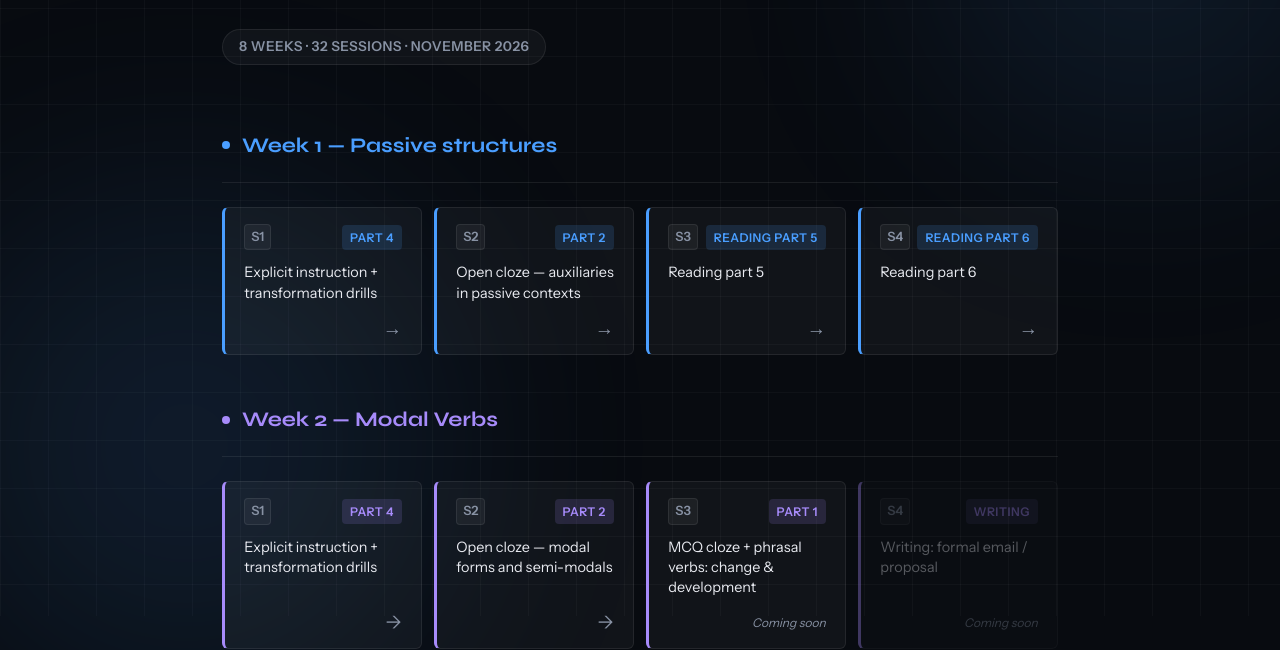
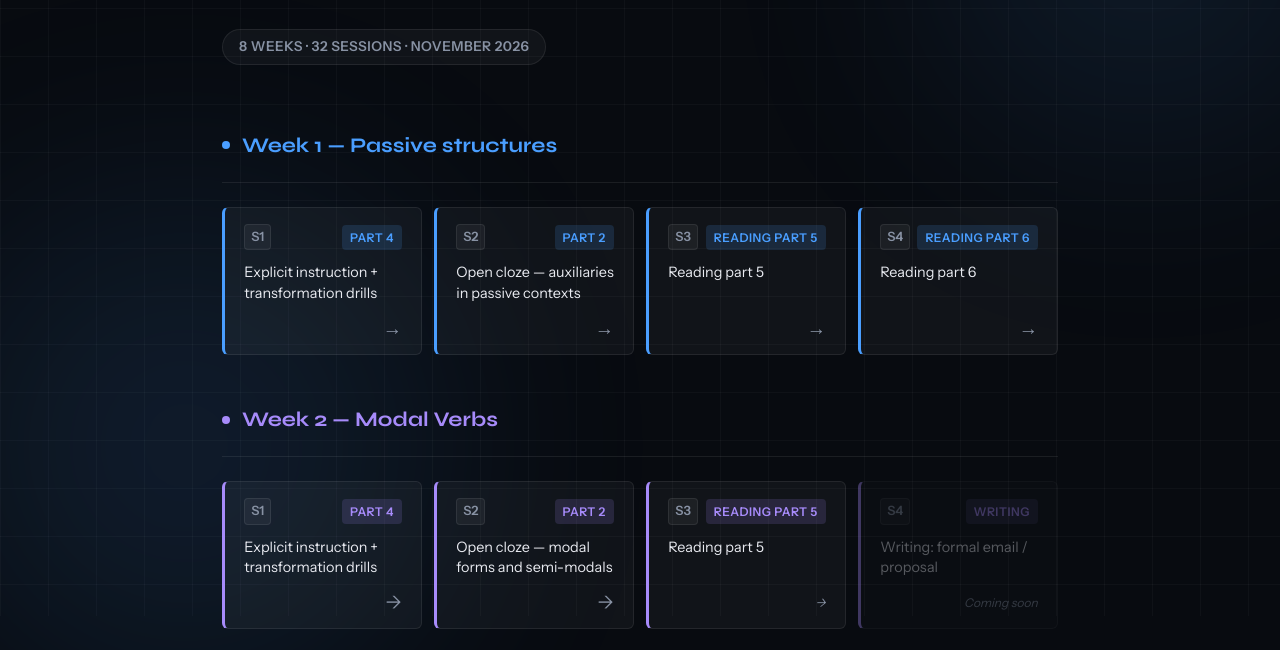
Before and after one commit to jorgeoliart/al-cae-preparation, a website built with Vite: page index.html in a window 1280 px wide. Shown: the part 184-834 px from the top of the page. Built offline with nearby package versions, Linux system fonts and the light colour scheme.

Commit message:
Correct panel text on index

```diff
--- a/index.html
+++ b/index.html
@@ -351,10 +351,10 @@
                     <a href="cae_s3_w2_reading.html" class="card">
                         <div class="card-top">
                             <span class="session-label">S3</span>
-                            <span class="uoe-badge">Part 1</span>
+                            <span class="uoe-badge">Reading part 5</span>
                         </div>
-                        <div class="card-desc">MCQ cloze + phrasal verbs: change & development</div>
-                        <div class="card-bottom"><span class="coming-soon">Coming soon</span></div>
+                        <div class="card-desc">Reading part 5</div>
+                        <div class="card-bottom"><span class="coming-soon">-></span></div>
                     </a>
                     <div class="card placeholder">
                         <div class="card-top">
```
